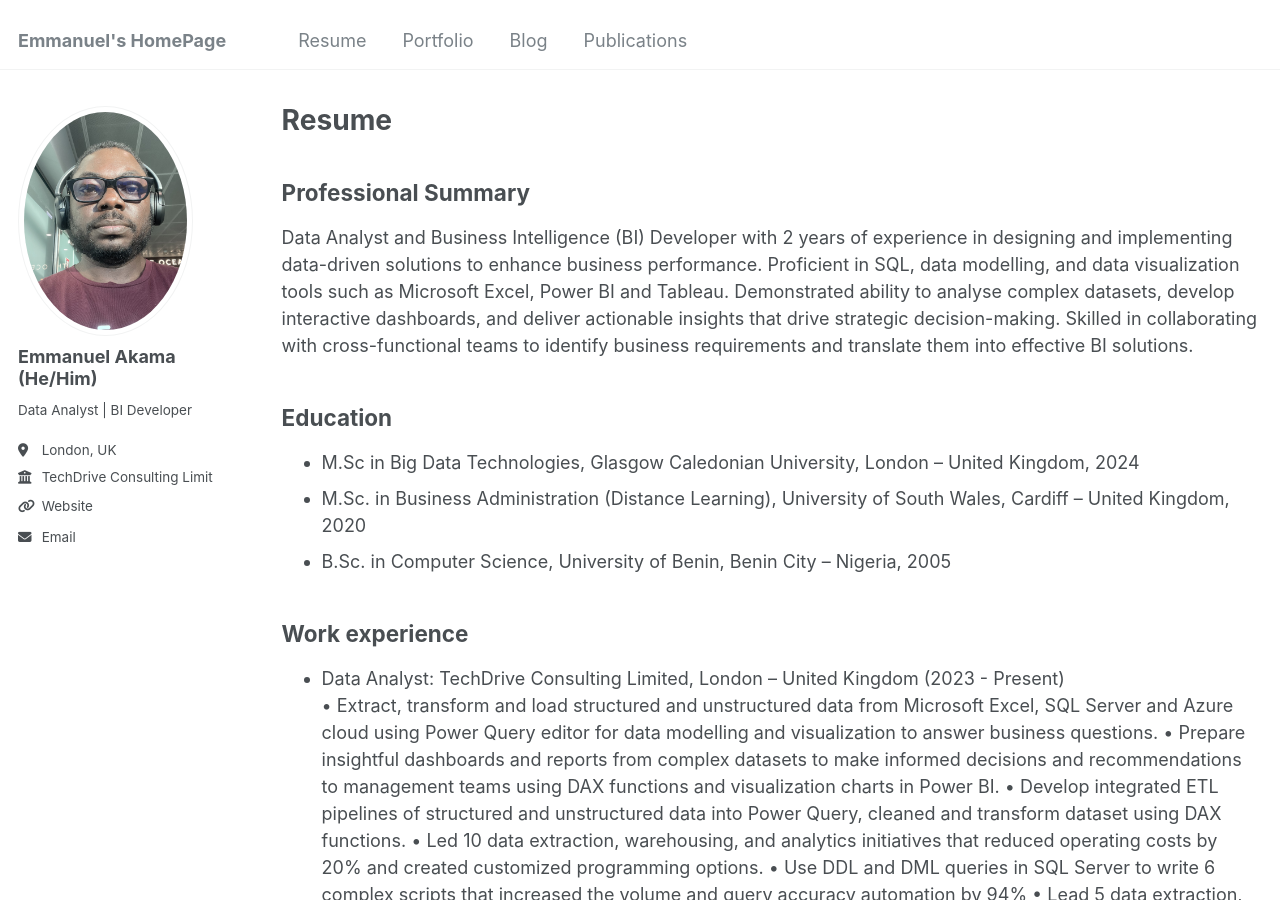
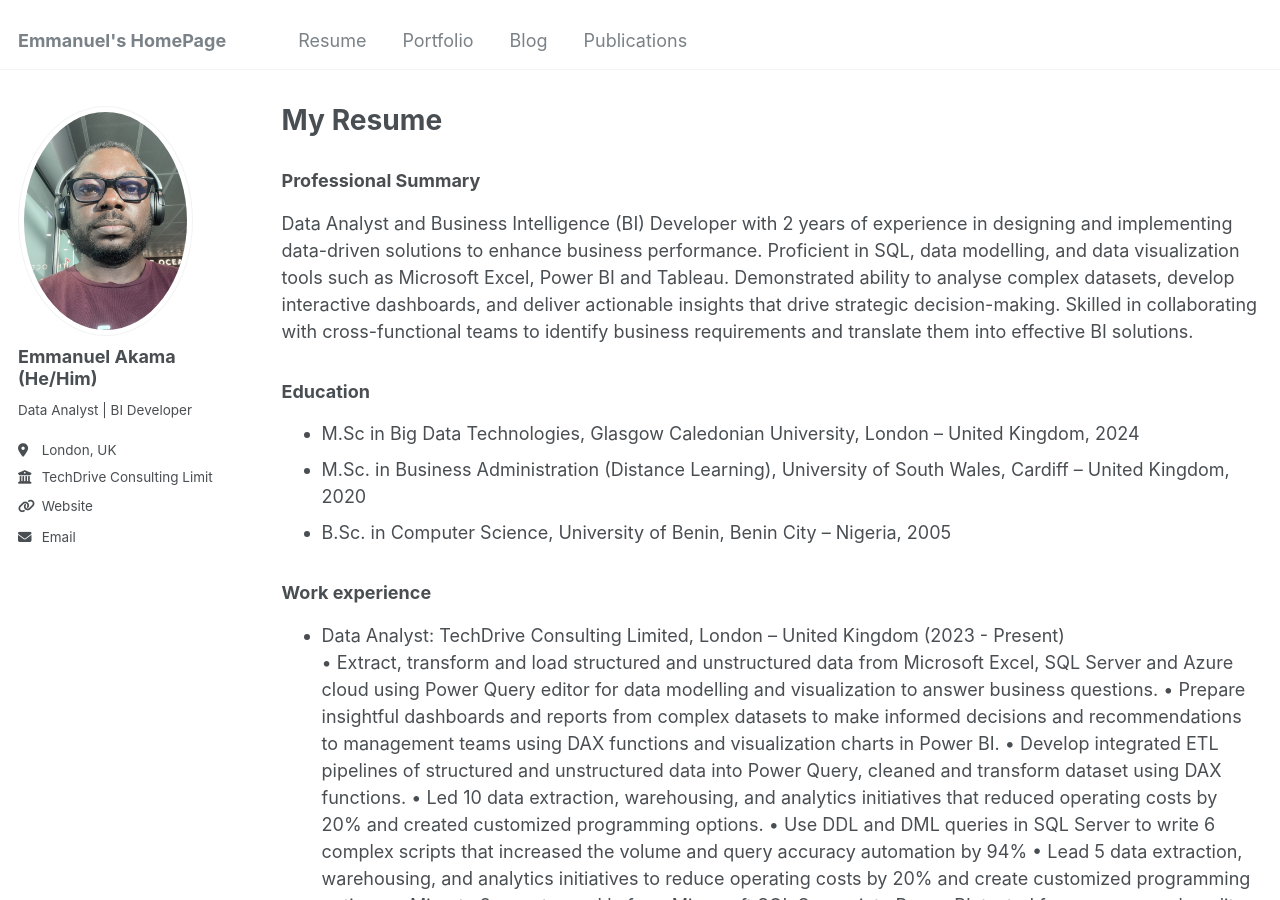
Before and after one commit to Akama-EO/Akama-EO.github.io, a Jekyll site: the page built from _pages/cv.md, in a window 1280 px wide and 900 px high. Built offline with Jekyll 4.4.1, drawn with Linux system fonts in a browser that asks for light colours.

Commit message:
Update cv.md

```diff
--- a/_pages/cv.md
+++ b/_pages/cv.md
@@ -1,6 +1,6 @@
 ---
 layout: archive
-title: "Resume"
+title: "My Resume"
 permalink: /cv/
 author_profile: true
 redirect_from:
@@ -9,15 +9,15 @@ redirect_from:
 
 {% include base_path %}
 
-## Professional Summary
+### Professional Summary
 Data Analyst and Business Intelligence (BI) Developer with 2 years of experience in designing and implementing data-driven solutions to enhance business performance. Proficient in SQL, data modelling, and data visualization tools such as Microsoft Excel, Power BI and Tableau. Demonstrated ability to analyse complex datasets, develop interactive dashboards, and deliver actionable insights that drive strategic decision-making. Skilled in collaborating with cross-functional teams to identify business requirements and translate them into effective BI solutions.
 
-## Education
+### Education
 * M.Sc in Big Data Technologies, Glasgow Caledonian University, London – United Kingdom, 2024
 * M.Sc. in Business Administration (Distance Learning), University of South Wales, Cardiff	– United Kingdom, 2020
 * B.Sc. in Computer Science, University of Benin, Benin City – Nigeria, 2005
 
-## Work experience
+### Work experience
 * Data Analyst: TechDrive Consulting Limited, London – United Kingdom (2023 - Present)
 •	Extract, transform and load structured and unstructured data from Microsoft Excel, SQL Server and Azure cloud using Power Query editor for data modelling and visualization to answer business questions.
 •	Prepare insightful dashboards and reports from complex datasets to make informed decisions and recommendations to management teams using DAX functions and visualization charts in Power BI.
```
